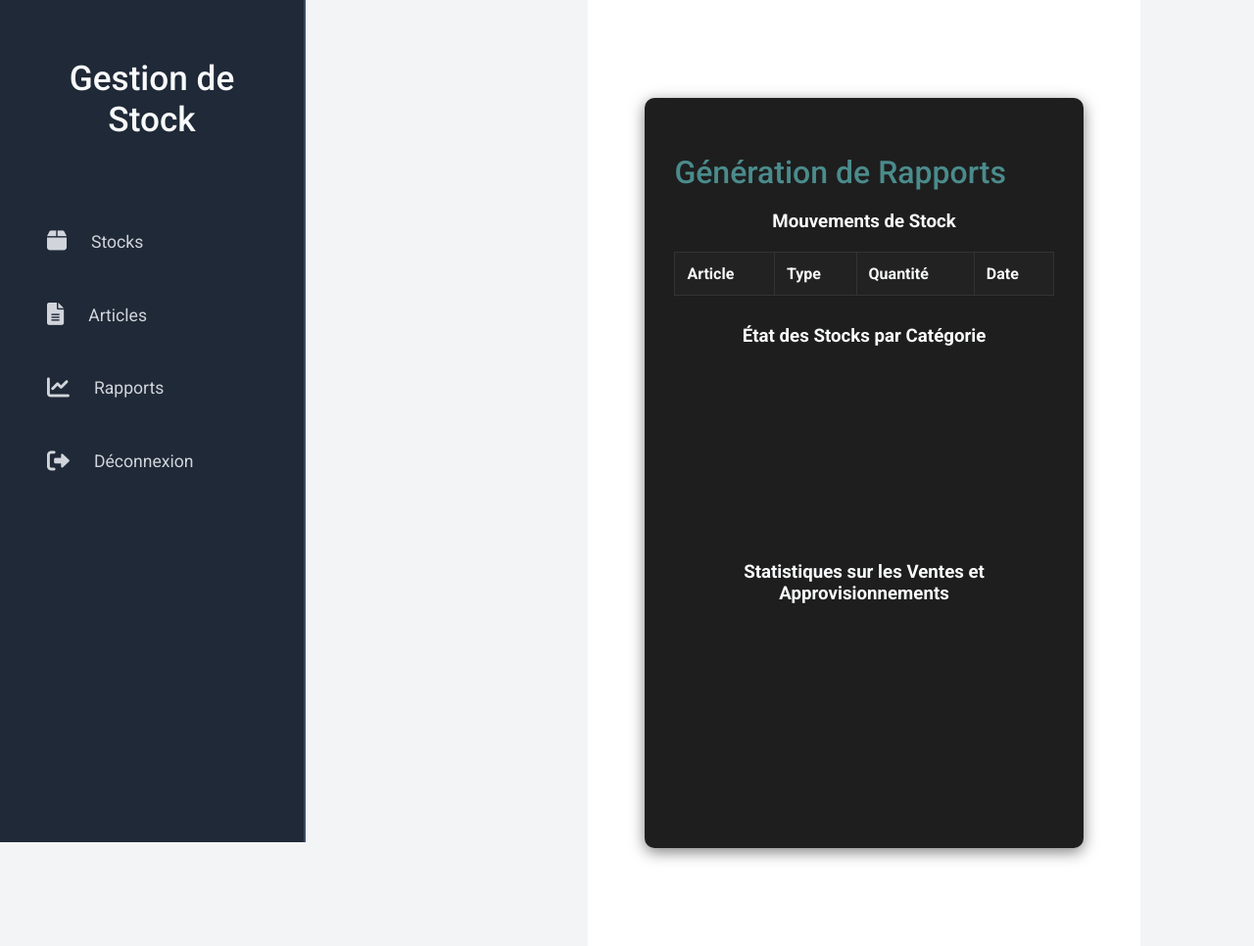
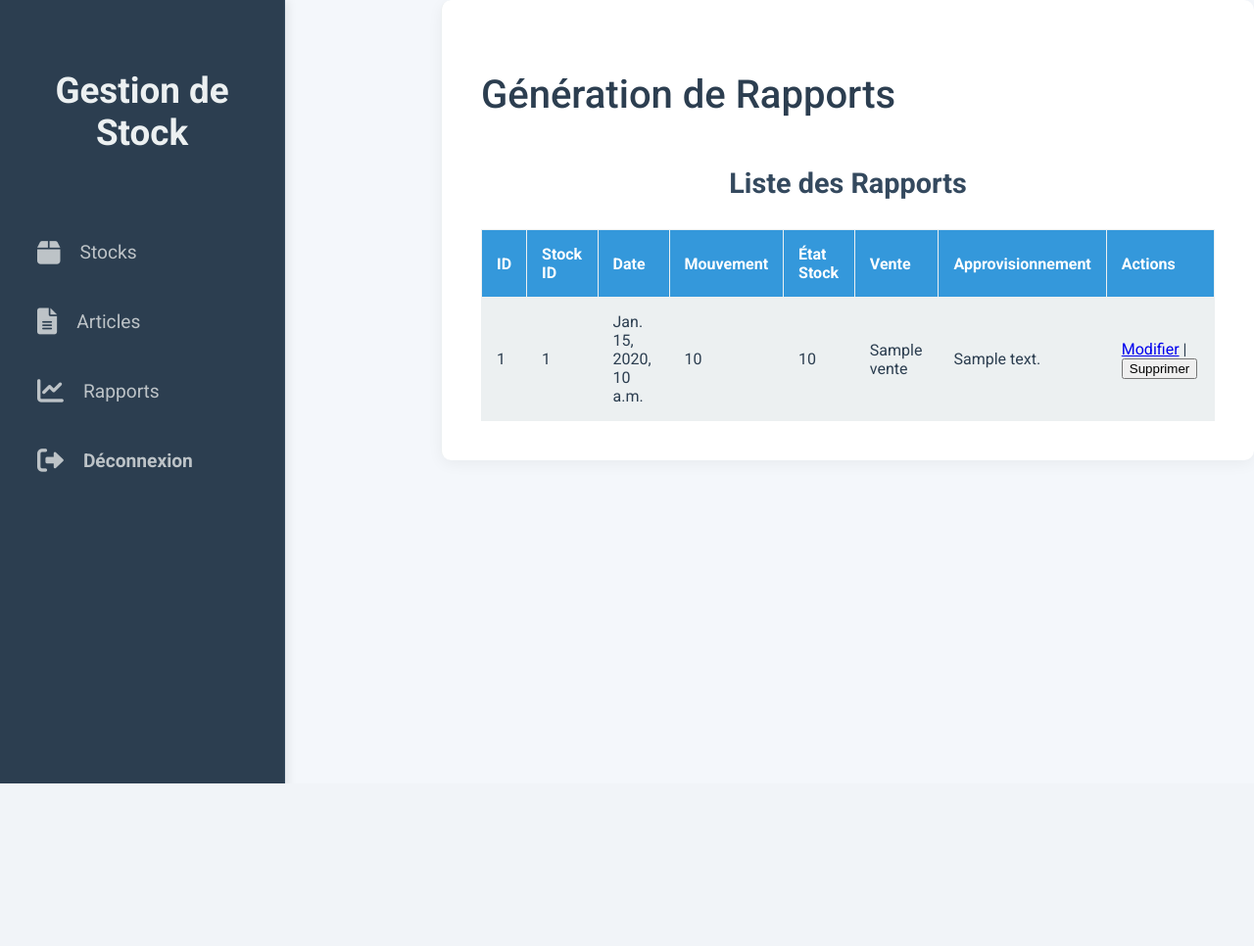
Before and after one commit to cypheredvortex/stockmanagement, a Django app: template templates/rapports.html in a window 1280 px wide. Shown: the whole page at 98% size. After the commit the page ends 800 px from the top, so only its background shows below. Run offline with Django 3.2, Linux system fonts and the light colour scheme; the template is opened without the code that fills it: most values are stand-ins (such as "Sample title", 1, 10 or a date in 2020); lists and menus that the app fills with data are empty; a map, chart or similar area stays blank.

Commit message:
Update rapports.html

```diff
--- a/templates/rapports.html
+++ b/templates/rapports.html
@@ -4,39 +4,44 @@
     <meta charset="UTF-8">
     <meta name="viewport" content="width=device-width, initial-scale=1.0">
     <title>Rapports - Stock Management System</title>
+
+    <!-- Roboto Font & Font Awesome -->
     <link href="https://fonts.googleapis.com/css2?family=Roboto:wght@300;400;500;700&display=swap" rel="stylesheet"/>
     <link rel="stylesheet" href="https://cdnjs.cloudflare.com/ajax/libs/font-awesome/6.0.0/css/all.min.css"/>
 
     <style>
+        /* General Styles */
         body {
             font-family: "Roboto", sans-serif;
             margin: 0;
             padding: 0;
-            background: #f3f4f6;
+            background: #f4f7fb;
             color: #333;
             display: flex;
             min-height: 100vh;
+            justify-content: flex-start;
         }
 
         /* Sidebar */
         .sidebar {
             width: 250px;
             height: 100vh;
-            background: #1f2937;
-            padding: 30px;
+            background: #2c3e50;
+            padding: 40px 20px;
             position: fixed;
             left: 0;
             top: 0;
             display: flex;
             flex-direction: column;
-            border-right: 2px solid #3b4c61;
+            border-right: 1px solid #34495e;
+            box-shadow: 2px 0px 10px rgba(0, 0, 0, 0.1);
         }
 
         .sidebar h2 {
-            color: #f9fafb;
+            color: #ecf0f1;
             text-align: center;
-            font-size: 2.2em;
-            font-weight: 500;
+            font-size: 2.3em;
+            font-weight: 600;
             margin-bottom: 40px;
         }
 
@@ -50,105 +55,112 @@
         }
 
         .sidebar ul li a {
-            color: #d1d5db;
+            color: #bdc3c7;
             text-decoration: none;
-            font-size: 1.1em;
+            font-size: 1.2em;
             display: flex;
             align-items: center;
-            padding: 16px 18px;
+            padding: 12px 18px;
             border-radius: 8px;
-            transition: background 0.3s ease, color 0.3s ease;
+            transition: background 0.3s, color 0.3s;
         }
 
         .sidebar ul li a i {
-            margin-right: 25px;
-            font-size: 1.3em;
+            margin-right: 20px;
+            font-size: 1.4em;
         }
 
         .sidebar ul li a:hover {
-            background: #4b8b8c;
-            color: #ffffff;
+            background: #3498db;
+            color: #ecf0f1;
         }
 
         .logout {
-            color: #f87171;
+            color: #e74c3c;
+            font-weight: 600;
         }
 
         /* Main Content */
         .content {
-            margin-left: 600px;
-            padding: 50px 40px;
+            margin-left: 450px; /* Adjusted for sidebar */
+            padding: 40px;
             background: #ffffff;
             flex-grow: 1;
+            border-left: 1px solid #ecf0f1;
+            border-radius: 10px;
+            box-shadow: 0 4px 15px rgba(0, 0, 0, 0.05);
         }
 
-        h2 {
-            font-size: 2em;
+        .content h2 {
+            font-size: 2.5em;
             font-weight: 500;
-            margin-bottom: 20px;
-            color: #4b8b8c;
+            color: #2c3e50;
+            margin-bottom: 30px;
         }
 
+        /* Report Section */
         .rapport-container {
-            width: 80%;
-            margin: 50px auto;
-            background: #1e1e1e;
-            padding: 30px;
-            border-radius: 10px;
-            box-shadow: 0 4px 15px rgba(0, 0, 0, 0.5);
-        }
-
-        .report-section {
-            margin-bottom: 30px;
+            margin-top: 50px;
         }
 
         .report-section h3 {
             text-align: center;
-            margin-bottom: 15px;
-            color: #f9fafb;
+            margin-bottom: 25px;
+            font-size: 1.8em;
+            color: #34495e;
         }
 
+        /* Stock Movement Table */
         table {
             width: 100%;
-            margin-top: 20px;
+            margin-top: 30px;
             border-collapse: collapse;
             text-align: left;
         }
 
         th, td {
-            padding: 12px;
-            border: 1px solid #333;
+            padding: 15px;
+            border: 1px solid #ecf0f1;
         }
 
         th {
-            background: #222;
-            color: #f9fafb;
+            background: #3498db;
+            color: #fff;
         }
 
         td {
-            background: #1e1e1e;
-            color: #f9fafb;
+            background: #ecf0f1;
+            color: #2c3e50;
         }
 
+        /* Chart Containers */
         canvas {
-            background: #1e1e1e;
-            padding: 10px;
-            border-radius: 5px;
+            width: 100%;
+            height: 400px;
+            background: #ecf0f1;
+            margin-top: 20px;
+            border-radius: 8px;
+            box-shadow: 0 4px 10px rgba(0, 0, 0, 0.1);
         }
 
         /* Responsive Design */
         @media (max-width: 768px) {
             .sidebar {
                 width: 220px;
-                padding: 20px;
+                padding: 25px;
             }
 
             .content {
                 margin-left: 240px;
+                padding: 30px;
             }
 
             table {
                 margin-top: 20px;
+            }
+
+            .report-section h3 {
+                font-size: 1.6em;
             }
         }
 
@@ -162,61 +174,76 @@
 
             .content {
                 margin-left: 0;
+                padding: 20px;
+            }
+
+            .rapport-container {
+                padding: 15px;
             }
 
             table {
                 margin-top: 20px;
             }
         }
-
     </style>
 </head>
 <body>
     <div class="dashboard">
         <!-- Sidebar Navigation -->
         <aside class="sidebar">
-            <h2>Gestion de Stock</h2>
+            <h2><a href="{% url 'get_stocks' %}" style="color: inherit; text-decoration: none;">Gestion de Stock</a></h2>
             <ul>
-                <li><a href="{% url 'stocks_view' %}"><i class="fas fa-box"></i> Stocks</a></li>
-                <li><a href="{% url 'articles_view' %}"><i class="fas fa-file-alt"></i> Articles</a></li>
-                <li><a href="{% url 'rapports_view' %}"><i class="fas fa-chart-line"></i> Rapports</a></li>
-                <li><a href="" class="logout"><i class="fas fa-sign-out-alt"></i> Déconnexion</a></li>
+                <li><a href="{% url 'get_stocks' %}"><i class="fas fa-box"></i> Stocks</a></li>
+                <li><a href="{% url 'get_articles' %}"><i class="fas fa-file-alt"></i> Articles</a></li>
+                <li><a href="{% url 'get_rapports' %}"><i class="fas fa-chart-line"></i> Rapports</a></li>
+                <li><a href="{% url 'logout_view' %}" class="logout"><i class="fas fa-sign-out-alt"></i> Déconnexion</a></li>
             </ul>
         </aside>
 
         <!-- Main Content -->
         <main class="content">
+            <h2>Génération de Rapports</h2>
+
+            <!-- Rapport Table Section -->
             <div class="rapport-container">
-                <h2>Génération de Rapports</h2>
-
-                <!-- Stock Movement Reports -->
                 <div class="report-section">
-                    <h3>Mouvements de Stock</h3>
-                    <table id="stock-movement-table">
+                    <h3>Liste des Rapports</h3>
+                    <table id="rapport-table">
                         <thead>
                             <tr>
-                                <th>Article</th>
-                                <th>Type</th>
-                                <th>Quantité</th>
+                                <th>ID</th>
+                                <th>Stock ID</th>
                                 <th>Date</th>
+                                <th>Mouvement</th>
+                                <th>État Stock</th>
+                                <th>Vente</th>
+                                <th>Approvisionnement</th>
+                                <th>Actions</th>
                             </tr>
                         </thead>
                         <tbody>
-                            <!-- Dynamic stock movement data -->
+                            {% for rapport in rapports %}
+                            <tr>
+                                <td>{{ rapport.id }}</td>
+                                <td>{{ rapport.stockId }}</td>
+                                <td>{{ rapport.DateRapport }}</td>
+                                <td>{{ rapport.MouvementDeStock }}</td>
+                                <td>{{ rapport.EtatStock }}</td>
+                                <td>{{ rapport.Vente }}</td>
+                                <td>{{ rapport.Approvisionnement }}</td>
+                                <td>
+                                    <a href="{% url 'update_rapport' rapport.id %}">Modifier</a> |
+                                    <form action="{% url 'delete_rapport' rapport.id %}" method="post" style="display:inline;">
+                                        {% csrf_token %}
+                                        <button type="submit" onclick="return confirm('Supprimer ce rapport ?');">Supprimer</button>
+                                    </form>
+                                </td>
+                            </tr>
+                            {% empty %}
+                            <tr><td colspan="8">Aucun rapport disponible.</td></tr>
+                            {% endfor %}
                         </tbody>
                     </table>
-                </div>
-
-                <!-- Stock Status by Category -->
-                <div class="report-section">
-                    <h3>État des Stocks par Catégorie</h3>
-                    <canvas id="stock-category-chart"></canvas>
-                </div>
-
-                <!-- Sales and Supply Statistics -->
-                <div class="report-section">
-                    <h3>Statistiques sur les Ventes et Approvisionnements</h3>
-                    <canvas id="sales-supply-chart"></canvas>
                 </div>
             </div>
         </main>
```
